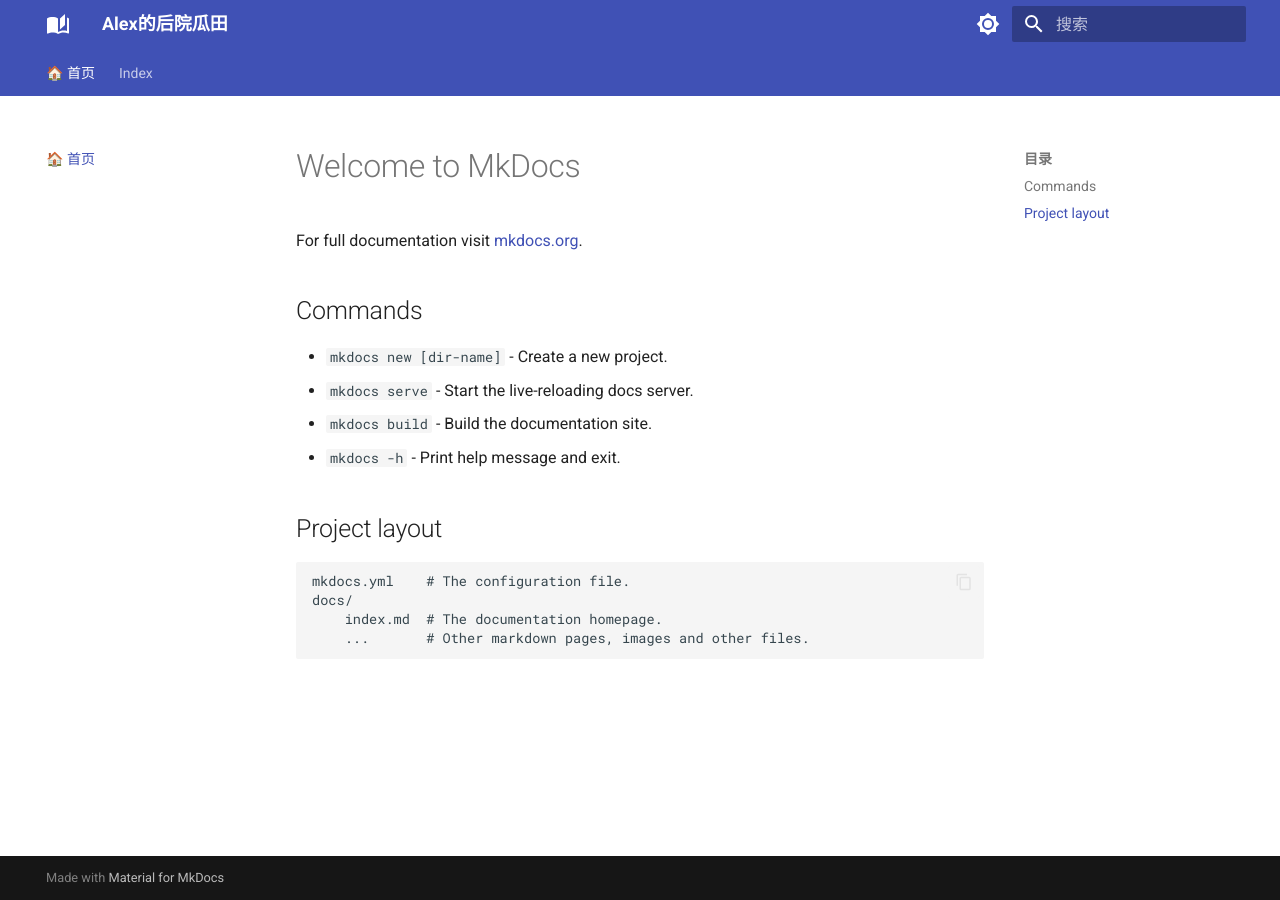
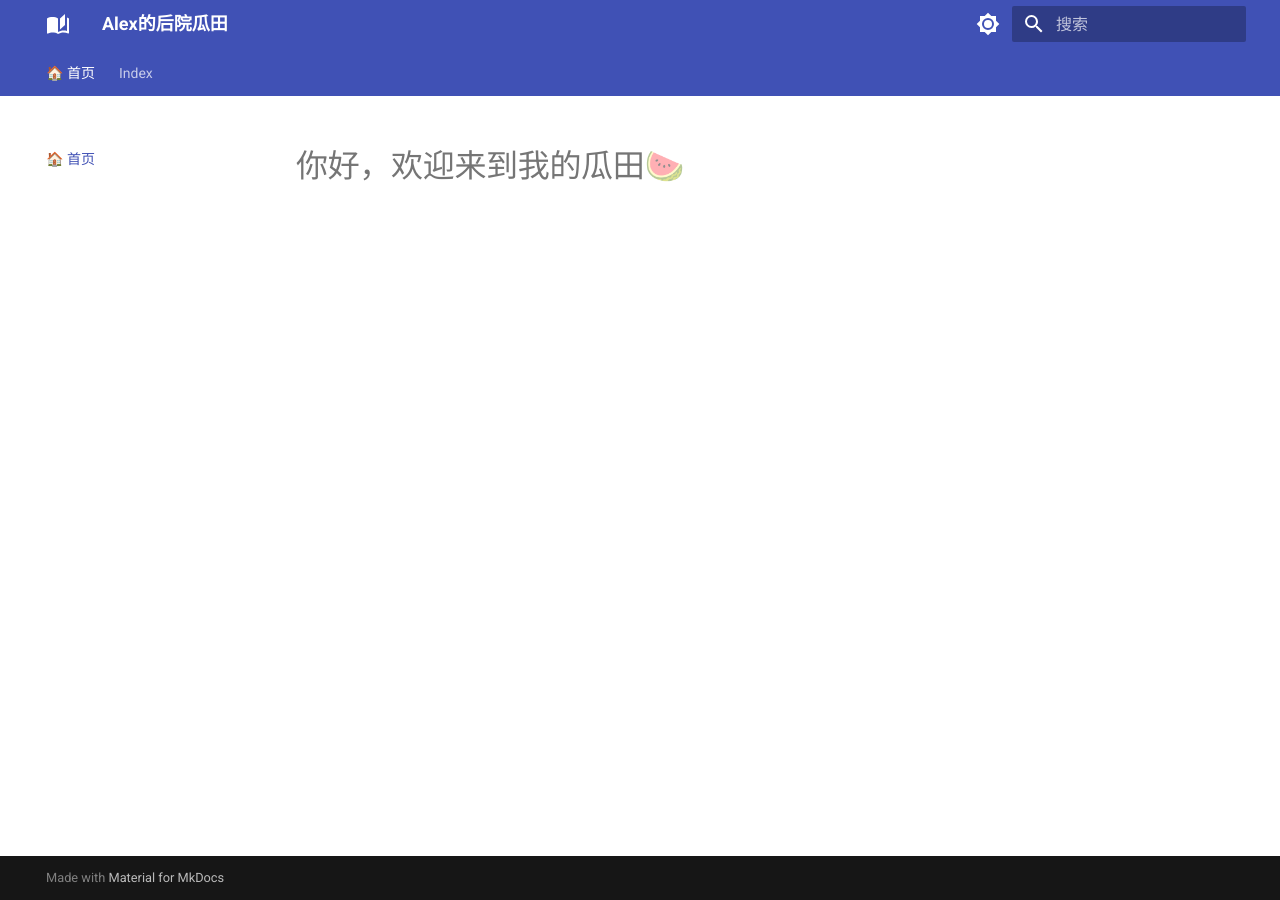
Before and after one commit to Alex-WangHT/Alex-Blog, an MkDocs documentation site: the page built from docs/index.md, in a window 1280 px wide. Built offline with MkDocs 1.6.1 and Material for MkDocs 9.7.7, drawn with Linux system fonts in a browser that asks for light colours.

Commit message:
Edit Index

```diff
--- a/docs/index.md
+++ b/docs/index.md
@@ -1,17 +1 @@
-# Welcome to MkDocs
-
-For full documentation visit [mkdocs.org](https://www.mkdocs.org).
-
-## Commands
-
-* `mkdocs new [dir-name]` - Create a new project.
-* `mkdocs serve` - Start the live-reloading docs server.
-* `mkdocs build` - Build the documentation site.
-* `mkdocs -h` - Print help message and exit.
-
-## Project layout
-
-    mkdocs.yml    # The configuration file.
-    docs/
-        index.md  # The documentation homepage.
-        ...       # Other markdown pages, images and other files.
+# 你好，欢迎来到我的瓜田🍉
```
